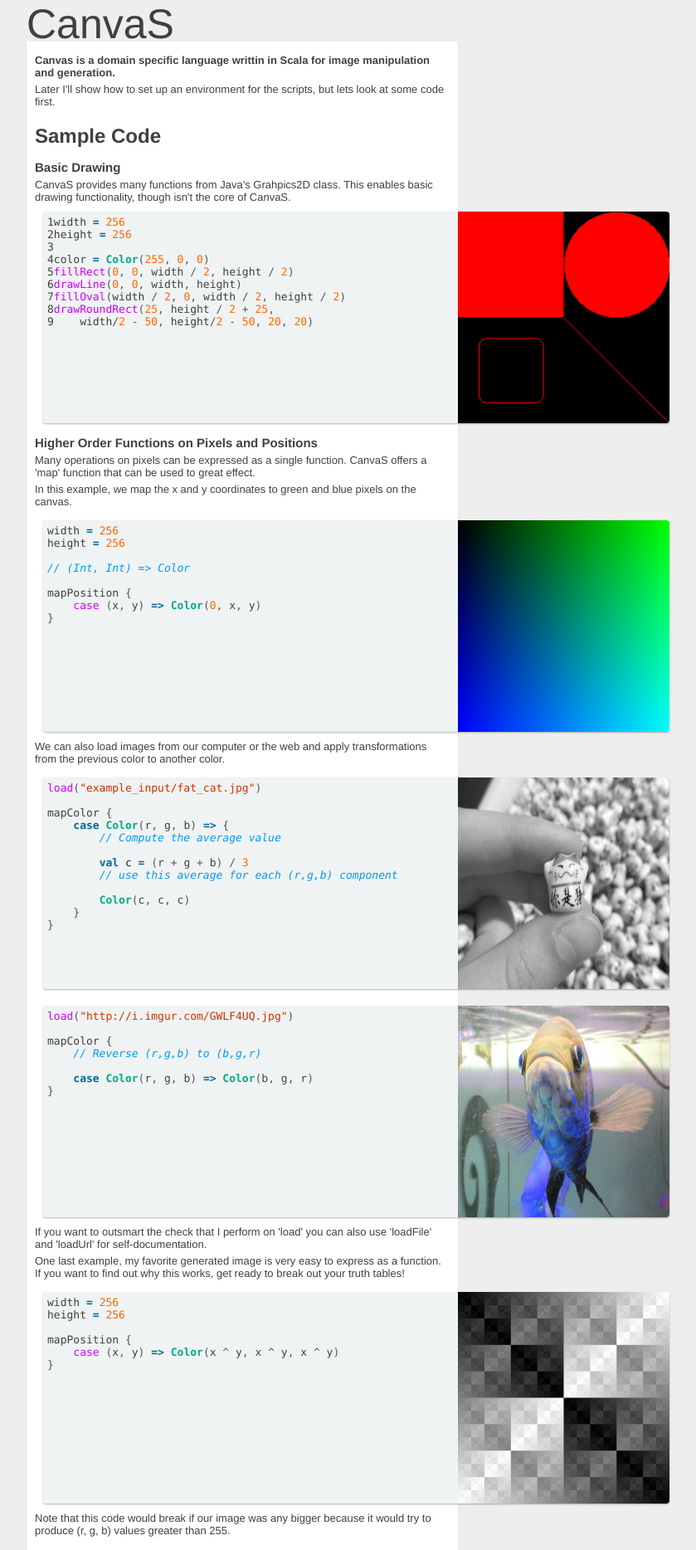
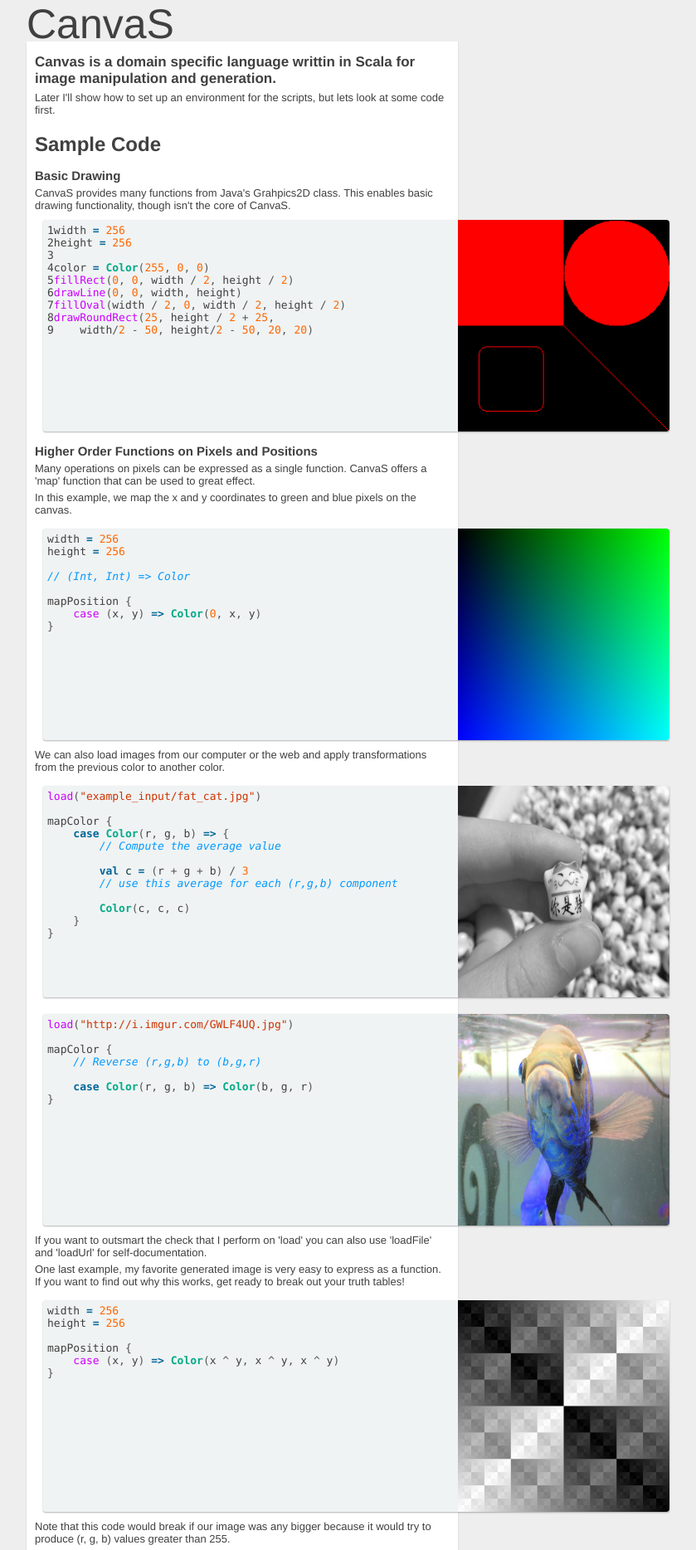
Before and after one commit to TyOverby/CanvaS, a Jekyll site: the page built from index.html, in a window 1280 px wide. Shown: the top 1868 px of the page at 83% size, without its empty margins (288-1127 px from the left). Built offline with Jekyll 4.4.1, drawn with Linux system fonts in a browser that asks for light colours.

Commit message:
automated push

```diff
--- a/index.html
+++ b/index.html
@@ -4,7 +4,7 @@ title: CanvaS
 tagline: I don't even know
 ---
 
-<p style="font-weight: bold;">
+<p style="font-weight: bold; font-size: 17px;">
     Canvas is a domain specific language writtin in Scala for image manipulation and generation.
 </p>
 
```
